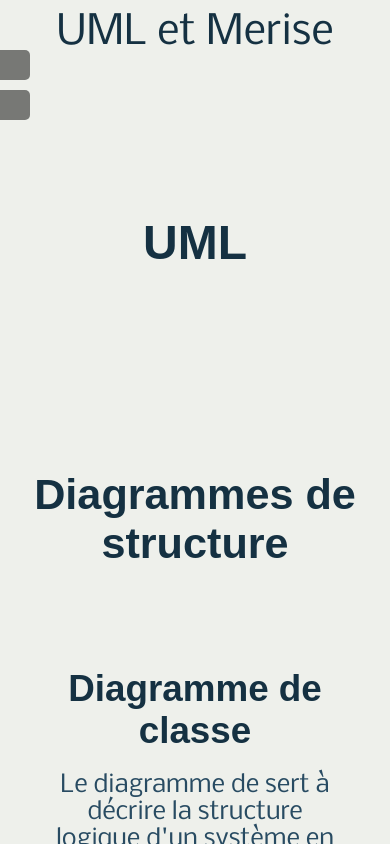
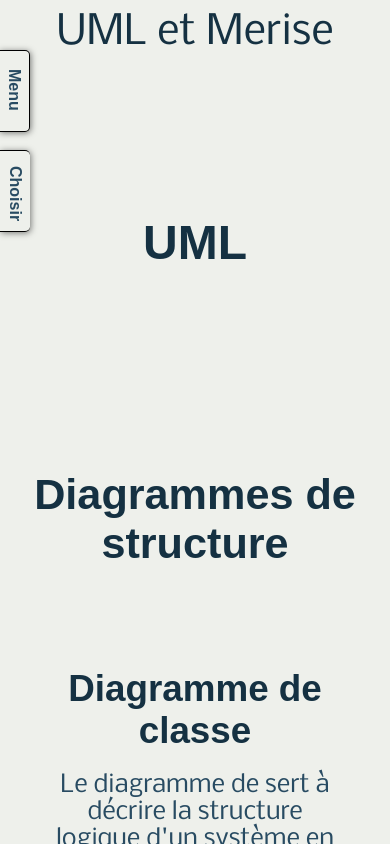
Before and after one commit to 2023-cda-alt-devops-p4/catalog-jm, a Next.js app: page /uml in a window 390 px wide. Shown: the top 844 px of the page. Built offline with nearby package versions, Linux system fonts and the light colour scheme; a web font is replaced by a local one.

Commit message:
Fix: Change display of menu in mobile
Add name to each menu button on small screens

```diff
--- a/app/components/Navbar.js
+++ b/app/components/Navbar.js
@@ -26,7 +26,7 @@ const Navbar = () => {
     <nav className={styles.navbar}>
       <h1 className={[nobile.className, styles.mainTitle].join(' ')}>UML et Merise</h1>
       <div className={stylesNav.join(' ')}>
-        <div onClick={() => setToggle(prev => !prev)} className={styles.toggleButton}></div>
+        <div onClick={() => setToggle(prev => !prev)} className={styles.toggleButton}><p className={styles.toggleText}>Menu</p></div>
         <ul className={styles.linkList}>
           <Link href="/" className={styles.navLink}><li className={styles.listElement}>Accueil</li></Link>
           <Link href="/uml" className={styles.navLink}><li className={styles.listElement}>UML</li></Link>
--- a/app/components/Sidebar.js
+++ b/app/components/Sidebar.js
@@ -29,7 +29,7 @@ const Sidebar = ({ item }) => {
   })
   return (
     <nav className={stylesNav.join(' ')}>
-      <div onClick={() => setToggle(prev => !prev)} className={styles.toggleButton}></div>
+      <div onClick={() => setToggle(prev => !prev)} className={styles.toggleButton}><p className={styles.toggleText}>Choisir</p></div>
       <div className={styles.allSections}>
       {sideNavigation}
       <div className={styles.toTopButton} onClick={()=> scrollToTop()}>To the Top ^</div>
--- a/app/diagram.module.scss
+++ b/app/diagram.module.scss
@@ -10,8 +10,9 @@
     border-bottom: 1px solid rgba($color: #000000, $alpha: 0.5);
     position: fixed;
     left: 0;
-    top: 90px;
+    top: 150px;
     width: 80vw;
+    max-width: 300px;
     padding: 20px;
     background-color: variables.$background-color;
     transition: transform 0.2s;
@@ -66,12 +67,21 @@
 
   .toggleButton {
     width: 30px;
-    height: 30px;
+    height: 80px;
     position: absolute;
     top: 0;
     right: -30px;
-    background-color: rgba($color: #000000, $alpha: 0.5);
+    background-color: variables.$background-color;
+    border-top: 1px solid black;
+    border-bottom: 1px solid black;
     border-radius: 0 5px 5px 0;
+    filter: drop-shadow(1px 1px 3px rgba($color: #000000, $alpha: 0.5));
+    cursor: pointer;
+    .toggleText {
+      margin-top: 21px;
+      transform: rotate(90deg);
+      font-weight: bold;
+    }
   }
 
   .menuHidden {
@@ -112,7 +122,9 @@
       }
 
     }
-
+    .toggleButton {
+      background-color: variables.$background-color-dark;
+    }
   }
 }
 
@@ -123,6 +135,7 @@
     .sidebarNav {
       border-bottom: unset;
       position: unset;
+      max-width: unset;
       min-width: 350px;
       padding: 20px;
       background-color: variables.$background-color;
--- a/app/navbar.module.scss
+++ b/app/navbar.module.scss
@@ -6,6 +6,7 @@
   flex-direction: column;
   max-width: 100%;
   min-height: 200px;
+
   .mainTitle {
     margin-top: 10px;
     font-size: 2.5em;
@@ -18,6 +19,7 @@
     width: 80vw;
     padding: 20px;
     border-bottom: 1px solid rgba($color: #000000, $alpha: 0.5);
+    max-width: 300px;
     background-color: variables.$background-color;
     transition: transform 0.2s;
     z-index: 30;
@@ -52,6 +54,7 @@
         }
       }
     }
+
     .toggleSlide {
       position: relative;
       width: 40px;
@@ -59,6 +62,7 @@
       border-radius: 10px;
       background-color: rgba($color: #000000, $alpha: 0.5);
       cursor: pointer;
+
       .themeToggle {
         position: absolute;
         left: 0;
@@ -72,12 +76,23 @@
 
     .toggleButton {
       width: 30px;
-      height: 30px;
+      height: 80px;
       position: absolute;
       top: 0;
       right: -30px;
-      background-color: rgba($color: #000000, $alpha: 0.5);
+      background-color: variables.$background-color;
+      border-right: 1px solid black;
+      border-top: 1px solid black;
+      border-bottom: 1px solid black;
       border-radius: 0 5px 5px 0;
+      cursor: pointer;
+      filter: drop-shadow(1px 1px 3px rgba($color: #000000, $alpha: 0.5));
+
+      .toggleText {
+        margin-top: 24px;
+        transform: rotate(90deg);
+        font-weight: bold;
+      }
     }
   }
 
@@ -91,11 +106,16 @@
     .linkContainer {
       background-color: variables.$background-color-dark;
 
+      .toggleButton {
+        background-color: variables.$background-color-dark;
+      }
+
       .navLink {
         .listElement {
           color: variables.$content-color-dark;
         }
       }
+
       .toggleSlide {
         .themeToggle {
           left: 20px;
@@ -103,9 +123,9 @@
         }
       }
 
-      .toggleButton {
-        background-color: rgba($color: #000000, $alpha: 0.5);
-      }
+      // .toggleButton {
+      //   background-color: rgba($color: #000000, $alpha: 0.5);
+      // }
     }
   }
 }
@@ -124,6 +144,7 @@
     .linkContainer {
       position: unset;
       width: unset;
+      max-width: unset;
       padding: 0;
       border-bottom: unset;
       background-color: variables.$background-color;
```
